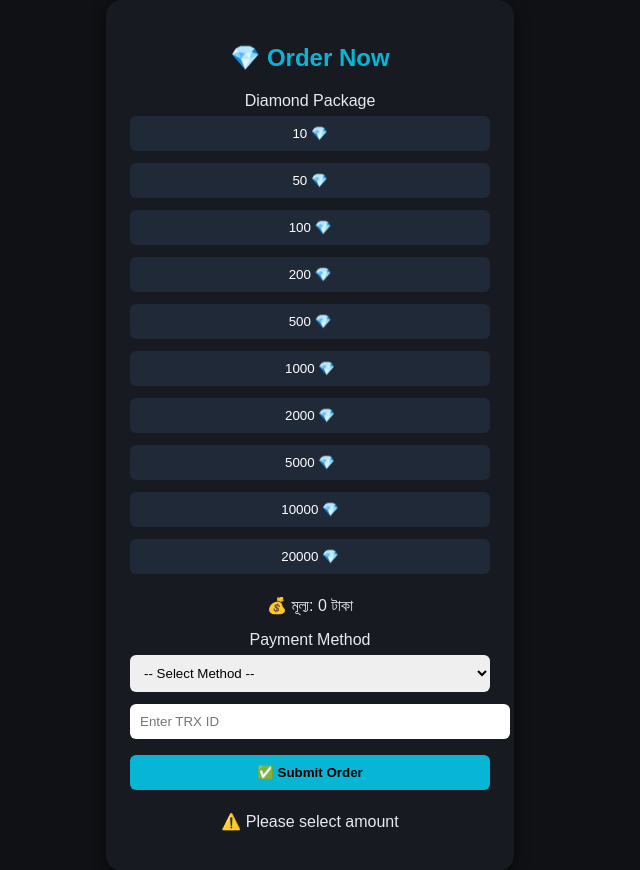
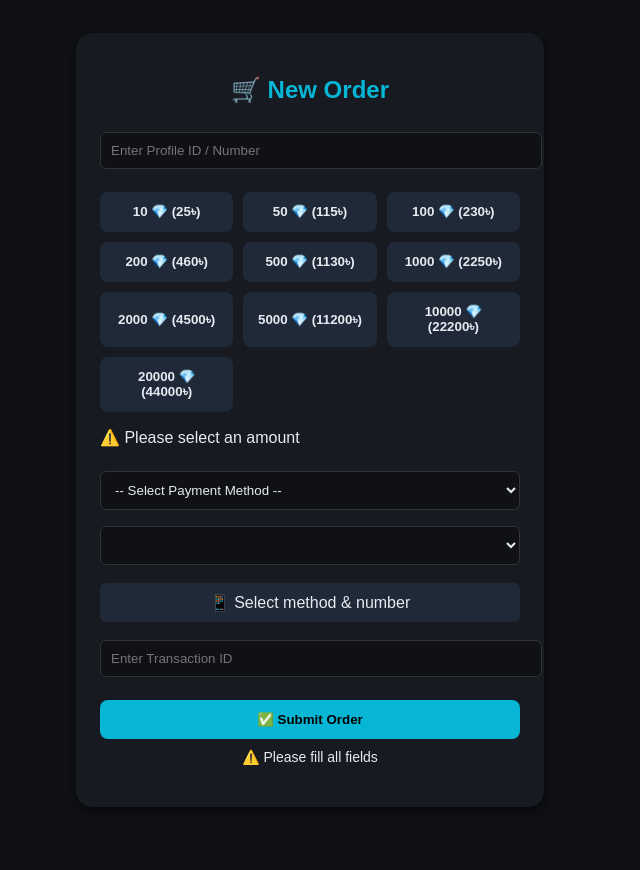
Before and after one commit to sarkar-telecom/Diamond_recharge, a plain HTML site: page order.html in a window 1280 px wide. Both pictures are taken after a click on the button "✅ Submit Order". Shown: the whole page, without its empty margins (330-970 px from the left). After the commit the page ends 840 px from the top, so only its background shows below. Drawn offline with Linux system fonts and the light colour scheme.

Commit message:
Update order.html

```diff
--- a/order.html
+++ b/order.html
@@ -3,55 +3,64 @@
 <head>
   <meta charset="UTF-8">
   <meta name="viewport" content="width=device-width, initial-scale=1.0">
-  <title>💎 Diamond Recharge Order</title>
+  <title>🛒 New Order</title>
   <style>
-    body{font-family:Arial,Helvetica,sans-serif;background:#0f1115;color:#e7eaf0;display:flex;align-items:center;justify-content:center;min-height:100vh;margin:0;}
-    .card{background:#171a21;padding:24px;border-radius:16px;width:360px;text-align:center;box-shadow:0 4px 14px rgba(0,0,0,0.6);}
-    h2{color:#06b6d4;margin-bottom:20px;}
-    button,select,input{margin:6px 0;padding:10px;border-radius:6px;border:none;width:100%;}
-    .amount-btn{background:#1f2937;color:#fff;cursor:pointer;}
-    .amount-btn:hover{background:#374151;}
-    .pay-box{margin-top:10px;text-align:left;}
-    .copy-box{display:flex;align-items:center;margin-top:6px;}
-    .copy-box input{flex:1;background:#0f1115;color:#e7eaf0;border:1px solid #333;}
-    .copy-box button{width:80px;background:#06b6d4;color:#000;font-weight:bold;cursor:pointer;}
-    .submit-btn{background:#06b6d4;color:#000;font-weight:bold;cursor:pointer;margin-top:10px;}
+    body{font-family:Arial,Helvetica,sans-serif;background:#0f1115;color:#e7eaf0;display:flex;justify-content:center;align-items:center;min-height:100vh;margin:0;padding:20px;}
+    .card{background:#171a21;padding:24px;border-radius:16px;width:100%;max-width:420px;box-shadow:0 4px 14px rgba(0,0,0,0.6);}
+    h2{text-align:center;color:#06b6d4;margin-bottom:20px;}
+    input,select{width:100%;padding:10px;margin:8px 0;border-radius:6px;border:1px solid #333;background:#0f1115;color:#e7eaf0;}
+    .amount-grid{display:grid;grid-template-columns:repeat(auto-fit,minmax(120px,1fr));gap:10px;margin:15px 0;}
+    .amount-grid button{background:#1f2937;color:#e7eaf0;padding:12px;border:none;border-radius:8px;cursor:pointer;font-weight:bold;transition:0.2s;}
+    .amount-grid button:hover{background:#06b6d4;color:#000;}
+    .amount-grid button.active{background:#06b6d4;color:#000;}
+    .pay-number{background:#1f2937;padding:10px;border-radius:6px;margin:10px 0;text-align:center;user-select:all;}
+    .submit-btn{background:#06b6d4;color:#000;font-weight:bold;border:none;padding:12px;width:100%;border-radius:8px;cursor:pointer;margin-top:15px;}
+    .submit-btn:hover{background:#0ea5e9;}
+    .msg{text-align:center;margin-top:10px;font-size:14px;min-height:20px;}
   </style>
 </head>
 <body>
   <div class="card">
-    <h2>💎 Order Now</h2>
+    <h2>🛒 New Order</h2>
 
-    <!-- Step 1: Diamond amount -->
-    <label>Diamond Package</label>
-    <div id="amountBox"></div>
-    <p id="priceText">💰 মূল্য: 0 টাকা</p>
+    <!-- Profile ID -->
+    <input type="text" id="profileId" placeholder="Enter Profile ID / Number">
 
-    <!-- Step 2: Payment method -->
-    <label>Payment Method</label>
-    <select id="method">
-      <option value="">-- Select Method --</option>
+    <!-- Amount Buttons -->
+    <div class="amount-grid">
+      <button onclick="selectAmount(10,25)">10 💎 (25৳)</button>
+      <button onclick="selectAmount(50,115)">50 💎 (115৳)</button>
+      <button onclick="selectAmount(100,230)">100 💎 (230৳)</button>
+      <button onclick="selectAmount(200,460)">200 💎 (460৳)</button>
+      <button onclick="selectAmount(500,1130)">500 💎 (1130৳)</button>
+      <button onclick="selectAmount(1000,2250)">1000 💎 (2250৳)</button>
+      <button onclick="selectAmount(2000,4500)">2000 💎 (4500৳)</button>
+      <button onclick="selectAmount(5000,11200)">5000 💎 (11200৳)</button>
+      <button onclick="selectAmount(10000,22200)">10000 💎 (22200৳)</button>
+      <button onclick="selectAmount(20000,44000)">20000 💎 (44000৳)</button>
+    </div>
+    <p id="selectedAmount">⚠️ Please select an amount</p>
+
+    <!-- Payment Method -->
+    <select id="paymentMethod" onchange="updateNumbers()">
+      <option value="">-- Select Payment Method --</option>
       <option value="bkash">bKash</option>
       <option value="nagad">Nagad</option>
       <option value="rocket">Rocket</option>
       <option value="upay">Upay</option>
     </select>
 
-    <!-- Step 3: Show numbers dynamically -->
-    <div class="pay-box" id="payBox" style="display:none;">
-      <label>Number List</label>
-      <select id="numberList"></select>
-      <div class="copy-box">
-        <input type="text" id="payNumber" readonly>
-        <button onclick="copyNumber()">Copy</button>
-      </div>
-    </div>
+    <!-- Number Dropdown -->
+    <select id="paymentNumber"></select>
 
-    <!-- Step 4: TRX ID -->
-    <input type="text" id="trxid" placeholder="Enter TRX ID">
+    <!-- Copy Box -->
+    <div class="pay-number" id="copyBox">📱 Select method & number</div>
+
+    <!-- TRX ID -->
+    <input type="text" id="trxid" placeholder="Enter Transaction ID">
 
     <button class="submit-btn" onclick="submitOrder()">✅ Submit Order</button>
-    <p id="msg"></p>
+    <p id="msg" class="msg"></p>
   </div>
 
   <!-- Firebase -->
@@ -74,95 +83,77 @@
     const auth = getAuth(app);
     const db = getFirestore(app);
 
-    // Diamond package list
-    const packages = {
-      10:25, 50:115, 100:230, 200:460, 500:1130,
-      1000:2250, 2000:4500, 5000:11200, 10000:22200, 20000:44000
-    };
-
-    const amountBox=document.getElementById("amountBox");
-    const priceText=document.getElementById("priceText");
-    const method=document.getElementById("method");
-    const numberList=document.getElementById("numberList");
-    const payBox=document.getElementById("payBox");
-    const payNumber=document.getElementById("payNumber");
-    const trxid=document.getElementById("trxid");
-    const msg=document.getElementById("msg");
-
-    let selectedAmount=0, selectedPrice=0;
-
-    // Load amount buttons
-    for(let d in packages){
-      const btn=document.createElement("button");
-      btn.textContent=`${d} 💎`;
-      btn.className="amount-btn";
-      btn.onclick=()=>{selectedAmount=d;selectedPrice=packages[d];priceText.textContent=`💰 মূল্য: ${selectedPrice} টাকা`;};
-      amountBox.appendChild(btn);
-    }
+    let selectedDiamonds=null;
+    let selectedPrice=null;
 
     // Payment numbers
-    const paymentNumbers={
-      bkash:["01715118684","01781332352","01790216921","01405475992"],
+    const numbers={
+      bkash:["01715118684","01781332352","01790216921","01405475992","01971744060","01911611637"],
       nagad:["01715118684","01790216921","01919961919"],
       rocket:["017151186847"],
       upay:["01715118684"]
     };
 
-    // Show numbers on method change
-    method.addEventListener("change",()=>{
-      numberList.innerHTML="";
-      if(method.value && paymentNumbers[method.value]){
-        paymentNumbers[method.value].forEach(num=>{
-          let opt=document.createElement("option");
-          opt.value=num;opt.textContent=num;
-          numberList.appendChild(opt);
+    // Select amount
+    window.selectAmount=(d,p)=>{
+      selectedDiamonds=d;selectedPrice=p;
+      document.querySelectorAll(".amount-grid button").forEach(b=>b.classList.remove("active"));
+      event.target.classList.add("active");
+      document.getElementById("selectedAmount").textContent=`✅ Selected: ${d} 💎 for ${p}৳`;
+    };
+
+    // Update number dropdown
+    window.updateNumbers=()=>{
+      const method=document.getElementById("paymentMethod").value;
+      const numSelect=document.getElementById("paymentNumber");
+      const copyBox=document.getElementById("copyBox");
+      numSelect.innerHTML="";
+      copyBox.textContent="📱 Select method & number";
+      if(numbers[method]){
+        numbers[method].forEach(n=>{
+          const opt=document.createElement("option");
+          opt.value=n; opt.textContent=n;
+          numSelect.appendChild(opt);
         });
-        payBox.style.display="block";
-        payNumber.value=paymentNumbers[method.value][0];
-      } else {
-        payBox.style.display="none";
+        copyBox.textContent=numbers[method][0];
       }
+    };
+
+    // CopyBox update when number select changes
+    document.getElementById("paymentNumber").addEventListener("change",e=>{
+      document.getElementById("copyBox").textContent=e.target.value;
     });
 
-    // Update number on dropdown change
-    numberList.addEventListener("change",()=>{
-      payNumber.value=numberList.value;
-    });
+    // Submit order
+    window.submitOrder=()=>{
+      const profileId=document.getElementById("profileId").value.trim();
+      const method=document.getElementById("paymentMethod").value;
+      const number=document.getElementById("paymentNumber").value;
+      const trxid=document.getElementById("trxid").value.trim();
+      const msg=document.getElementById("msg");
 
-    // Copy number
-    window.copyNumber=()=>{
-      payNumber.select();
-      document.execCommand("copy");
-      alert("✅ Copied: "+payNumber.value);
-    };
-
-    // Submit order
-    window.submitOrder=async()=>{
-      if(!selectedAmount || !selectedPrice){msg.textContent="⚠️ Please select amount";return;}
-      if(!method.value){msg.textContent="⚠️ Select payment method";return;}
-      if(!trxid.value.trim()){msg.textContent="⚠️ Enter TRX ID";return;}
+      if(!profileId||!selectedDiamonds||!selectedPrice||!method||!number||!trxid){
+        msg.textContent="⚠️ Please fill all fields";return;
+      }
+      msg.textContent="⏳ Submitting order...";
 
       onAuthStateChanged(auth, async(user)=>{
         if(user){
-          try{
           await addDoc(collection(db,"orders"),{
             uid:user.uid,
-              amount:selectedAmount,
+            profileId,
+            amount:selectedDiamonds,
             price:selectedPrice,
-              method:method.value,
-              number:payNumber.value,
-              trxid:trxid.value.trim(),
+            method,
+            number,
+            trxid,
             status:"pending",
             createdAt:serverTimestamp()
           });
           msg.textContent="✅ Order submitted!";
-            setTimeout(()=>window.location.href="order-history.html",1500);
-          }catch(e){
-            msg.textContent="❌ "+e.message;
-          }
+          setTimeout(()=>window.location.href="order-history.html",1000);
         } else {
-          msg.textContent="⚠️ Please login first";
-          setTimeout(()=>window.location.href="login.html?redirect=order.html",1000);
+          window.location.href="login.html?redirect=order.html";
         }
       });
     };
```
Lines whose indentation alone changed are shown as unchanged.
